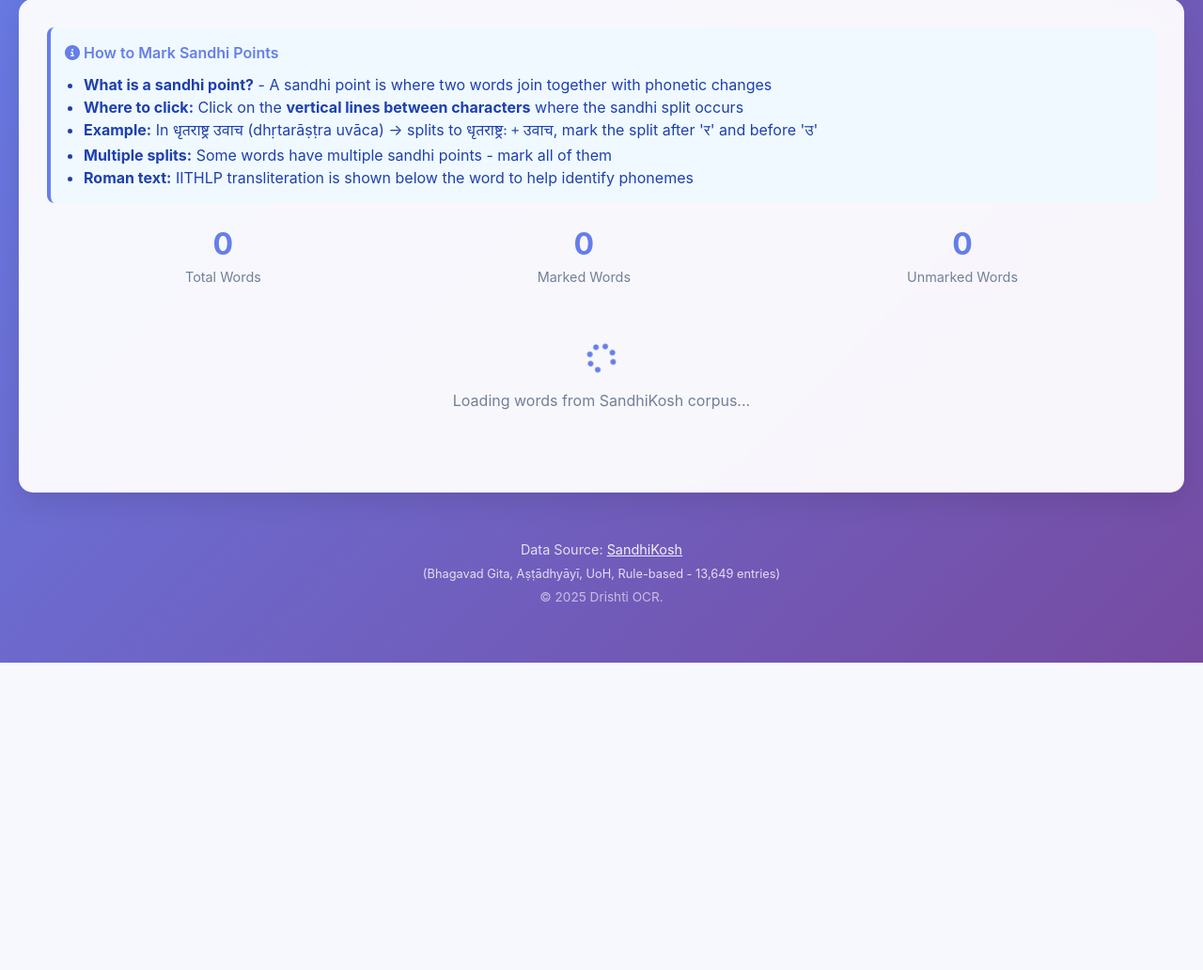
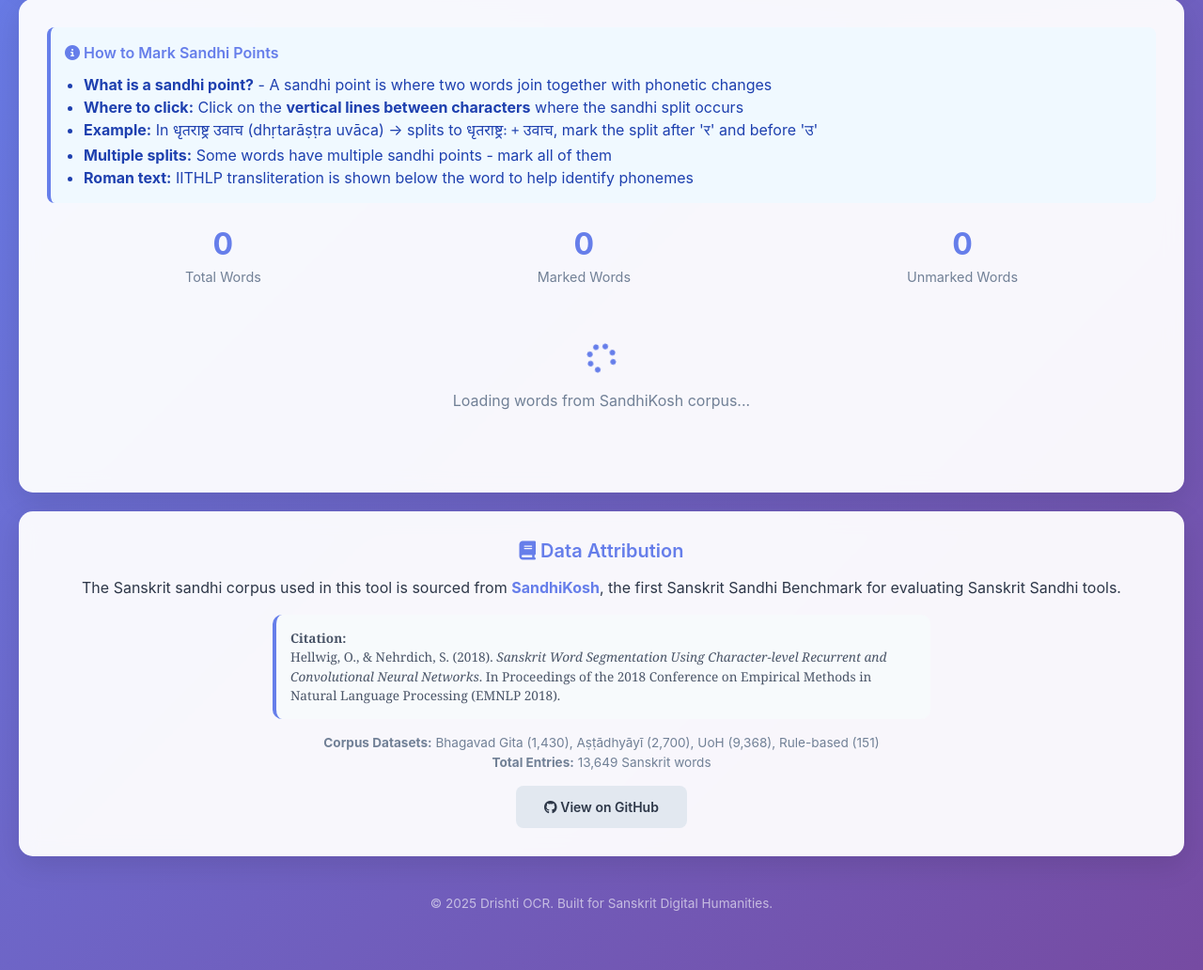
Before and after one commit to theAutoBiography/indic_ocr, a Flask app: page /sandhi in a window 1280 px wide. Shown: the part 204-1236 px from the top of the page at 94% size. Before the commit the page ends 909 px from the top, so only its background shows below. Run offline with Flask 3, Linux system fonts and the light colour scheme; data that the repository does not hold is empty.

Commit message:
Add prominent SandhiKosh attribution and citation
Features:
- New "Data Attribution" card with proper academic citation
- Full citation: Hellwig & Nehrdich (2018) EMNLP paper
- Description of SandhiKosh as first Sanskrit Sandhi Benchmark
- Corpus breakdown by dataset with counts
- GitHub link button with Font Awesome brand icon
- Enhanced footer: "Built for Sanskrit Digital Humanities"

Design:
- Styled citation box with left border accent
- Clean, centered layout in white content card
- Matches overall Drishti aesthetic
- Academic serif font for citation text

Citation:
Hellwig, O., & Nehrdich, S. (2018). Sanskrit Word Segmentation
Using Character-level Recurrent and Convolutional Neural Networks.
In Proceedings of EMNLP 2018.

🤖 Generated with [Claude Code](https://claude.com/claude-code)

Co-Authored-By: Claude <noreply@anthropic.com>

```diff
--- a/templates/sandhi.html
+++ b/templates/sandhi.html
@@ -7,6 +7,7 @@
     <title>DrishtiSandhi - Sanskrit Sandhi Analysis</title>
     <link href="https://cdn.jsdelivr.net/npm/bootstrap@5.3.0/dist/css/bootstrap.min.css" rel="stylesheet">
     <link href="https://cdnjs.cloudflare.com/ajax/libs/font-awesome/6.4.0/css/all.min.css" rel="stylesheet">
+    <link rel="stylesheet" href="https://cdnjs.cloudflare.com/ajax/libs/font-awesome/6.4.0/css/brands.min.css">
     <style>
         :root {
             --primary-color: #667eea;
@@ -367,17 +368,45 @@
             </div>
         </div>
 
-        <!-- Footer -->
-        <div style="text-align: center; padding: 20px; margin-top: 30px;">
-            <div style="color: rgba(255, 255, 255, 0.8); font-size: 0.9rem;">
-                Data Source: <a href="https://github.com/sanskrit-sandhi/SandhiKosh" target="_blank"
-                    style="color: rgba(255, 255, 255, 0.9); text-decoration: underline;">SandhiKosh</a>
-                <div style="font-size: 0.8rem; margin-top: 5px;">
-                    (Bhagavad Gita, Aṣṭādhyāyī, UoH, Rule-based - 13,649 entries)
+        <!-- Data Attribution Card -->
+        <div class="content-card" style="margin-top: 20px;">
+            <div style="text-align: center;">
+                <h5 style="color: var(--primary-color); font-weight: 600; margin-bottom: 15px;">
+                    <i class="fas fa-book"></i> Data Attribution
+                </h5>
+                <p style="color: var(--text-dark); line-height: 1.6; margin-bottom: 15px;">
+                    The Sanskrit sandhi corpus used in this tool is sourced from
+                    <strong><a href="https://github.com/sanskrit-sandhi/SandhiKosh" target="_blank"
+                        style="color: var(--primary-color); text-decoration: none;">SandhiKosh</a></strong>,
+                    the first Sanskrit Sandhi Benchmark for evaluating Sanskrit Sandhi tools.
+                </p>
+
+                <div style="background: var(--bg-light); padding: 15px; border-radius: 10px; border-left: 4px solid var(--primary-color); text-align: left; max-width: 700px; margin: 0 auto;">
+                    <div style="font-size: 0.85rem; color: #4a5568; font-family: 'Georgia', serif;">
+                        <strong>Citation:</strong><br>
+                        Hellwig, O., & Nehrdich, S. (2018). <em>Sanskrit Word Segmentation Using Character-level Recurrent and Convolutional Neural Networks</em>.
+                        In Proceedings of the 2018 Conference on Empirical Methods in Natural Language Processing (EMNLP 2018).
+                    </div>
+                </div>
+
+                <div style="margin-top: 15px; font-size: 0.85rem; color: #718096;">
+                    <strong>Corpus Datasets:</strong> Bhagavad Gita (1,430), Aṣṭādhyāyī (2,700), UoH (9,368), Rule-based (151)
+                    <br><strong>Total Entries:</strong> 13,649 Sanskrit words
+                </div>
+
+                <div style="margin-top: 15px;">
+                    <a href="https://github.com/sanskrit-sandhi/SandhiKosh" target="_blank"
+                        class="btn btn-modern btn-secondary-modern btn-sm">
+                        <i class="fab fa-github"></i> View on GitHub
+                    </a>
                 </div>
             </div>
-            <div style="color: rgba(255, 255, 255, 0.6); font-size: 0.85rem; margin-top: 5px;">
-                &copy; 2025 Drishti OCR.
+        </div>
+
+        <!-- Footer -->
+        <div style="text-align: center; padding: 20px; margin-top: 20px;">
+            <div style="color: rgba(255, 255, 255, 0.6); font-size: 0.85rem;">
+                &copy; 2025 Drishti OCR. Built for Sanskrit Digital Humanities.
             </div>
         </div>
     </div>
```
